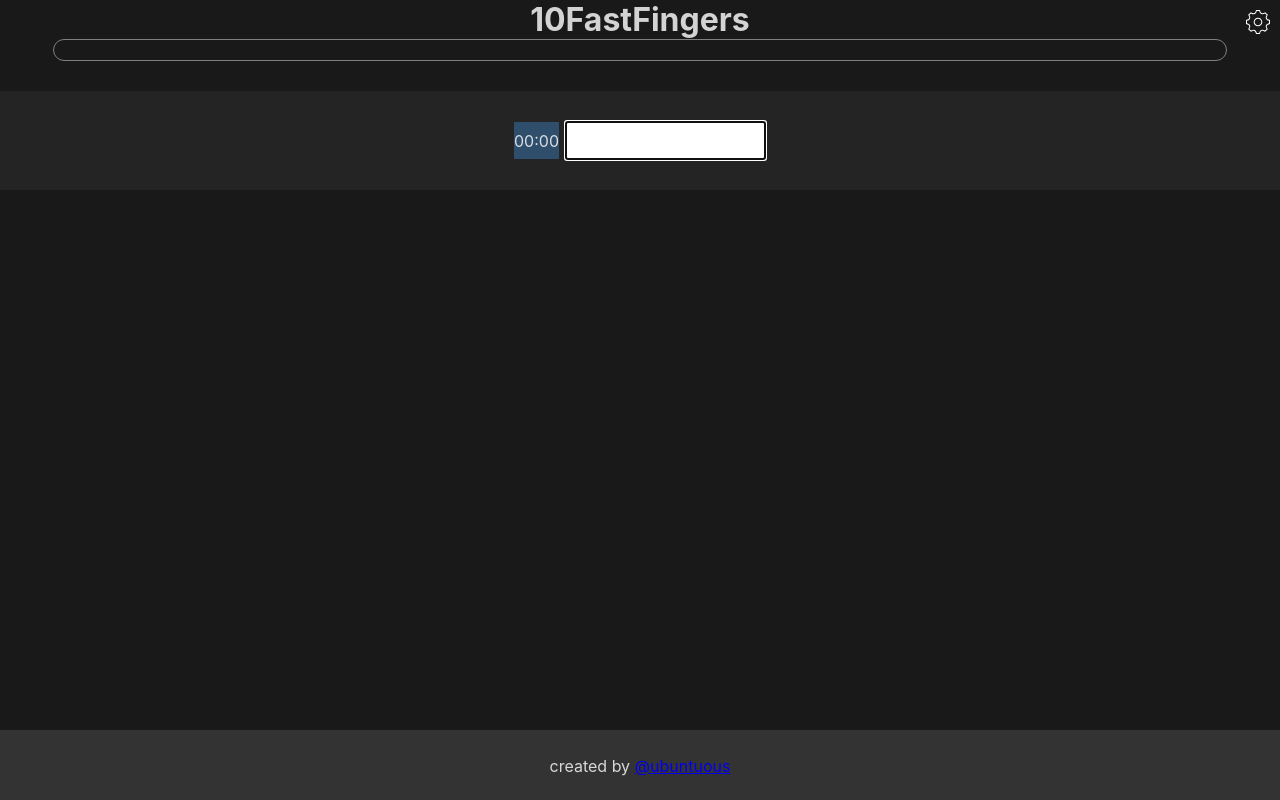
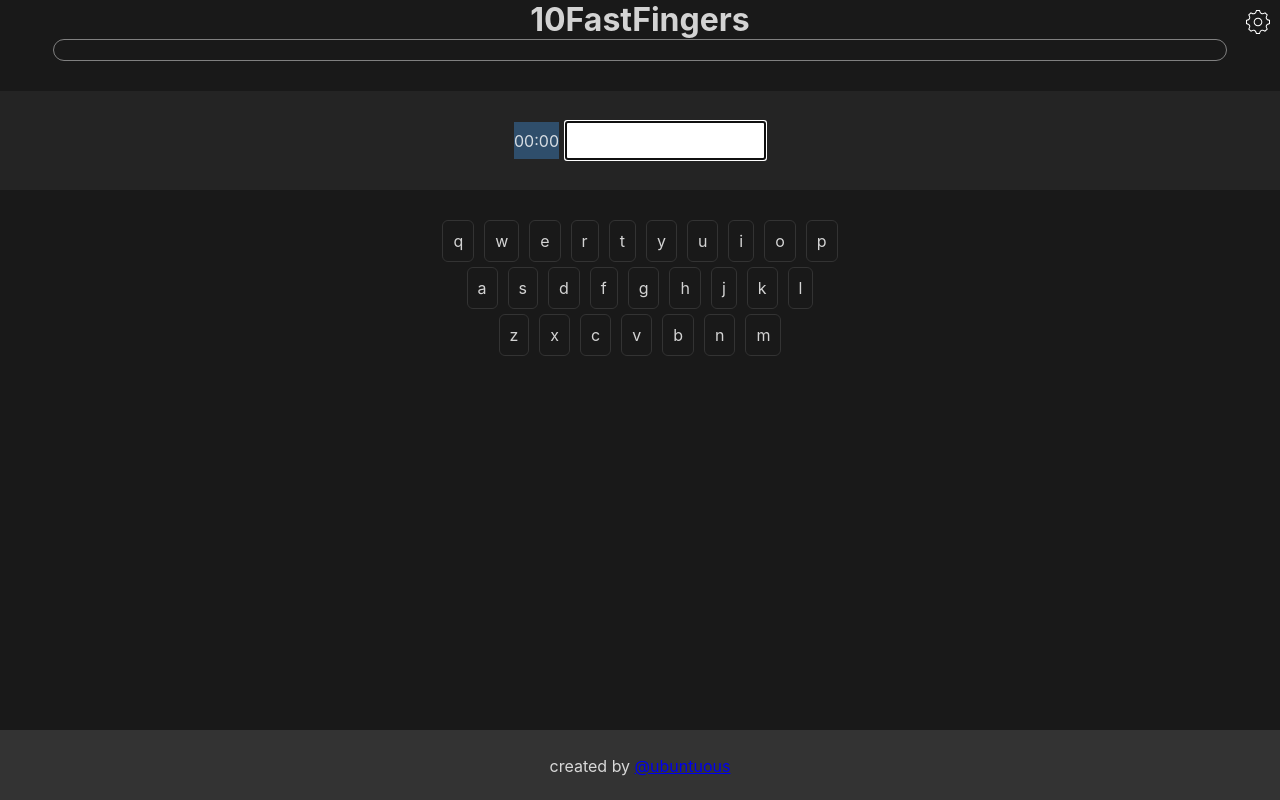
Before and after one commit to Muhammadrizo14/fastfingers, a React (Create React App) app: page / in a window 1280 px wide. Built offline with nearby package versions, Linux system fonts and the light colour scheme.

Commit message:
add keyboard

```diff
--- a/src/App.tsx
+++ b/src/App.tsx
@@ -6,6 +6,7 @@
 import {useSelector} from "react-redux";
 import {Link} from "react-router-dom";
 import {formatTime} from "./helpers/util";
+import Keyboard from './Components/Keyboard'
 
 function App() {
   const [typeInput, setTypeInput] = useState('')
@@ -181,6 +182,11 @@
         />
       </div>
 
+
+      <div className='keyboard__wrap'>
+        <Keyboard/>
+      </div>
+
       <p className='createdby'>created by <a href="https://t.me/ubuntuous">@ubuntuous</a></p>
 
       {settingsModal && (
--- /dev/null
+++ b/src/Components/Keyboard/index.css
@@ -0,0 +1,25 @@
+.keyboard {
+    max-width: 800px;
+    margin: 30px auto;
+    display: flex;
+    flex-direction: column;
+    gap: 5px;
+}
+
+.row {
+    display: flex;
+    justify-content: center;
+    align-items: center;
+    gap: 10px;
+
+}
+
+.key {
+    border-radius: 6px;
+    border: 1px solid #333;
+    padding: 10px;
+}
+
+.active {
+    background-color: #51588e;
+}
--- /dev/null
+++ b/src/Components/Keyboard/index.tsx
@@ -0,0 +1,51 @@
+import React, { useState, useEffect } from 'react';
+import './index.css'
+
+
+const Keyboard = () => {
+  const keyboardRows = [
+    ['q', 'w', 'e', 'r', 't', 'y', 'u', 'i', 'o', 'p'],
+    ['a', 's', 'd', 'f', 'g', 'h', 'j', 'k', 'l'],
+    ['z', 'x', 'c', 'v', 'b', 'n', 'm'],
+  ];
+
+  const [pressedKey, setPressedKey] = useState(null);
+
+  const handleKeyPress = (key:any) => {
+    setPressedKey(key);
+    setTimeout(() => {
+      setPressedKey(null);
+    }, 300); // Highlight for 2 seconds
+  };
+
+  useEffect(() => {
+    const handleKeyDown = (event: any) => {
+      handleKeyPress(event.key);
+    };
+
+    window.addEventListener('keydown', handleKeyDown);
+
+    return () => {
+      window.removeEventListener('keydown', handleKeyDown);
+    };
+  }, []);
+
+  return (
+    <div className='keyboard'>
+      {keyboardRows.map((row, rowIndex) => (
+        <div className='row' key={rowIndex}>
+          {row.map((key, keyIndex) => (
+            <div
+              className={`key ${pressedKey === key ? 'active' : ''}`}
+              key={keyIndex}
+            >
+              {key}
+            </div>
+          ))}
+        </div>
+      ))}
+    </div>
+  );
+};
+
+export default Keyboard;
```
Also changed, not shown: src/App.css (line endings or trailing spaces).
